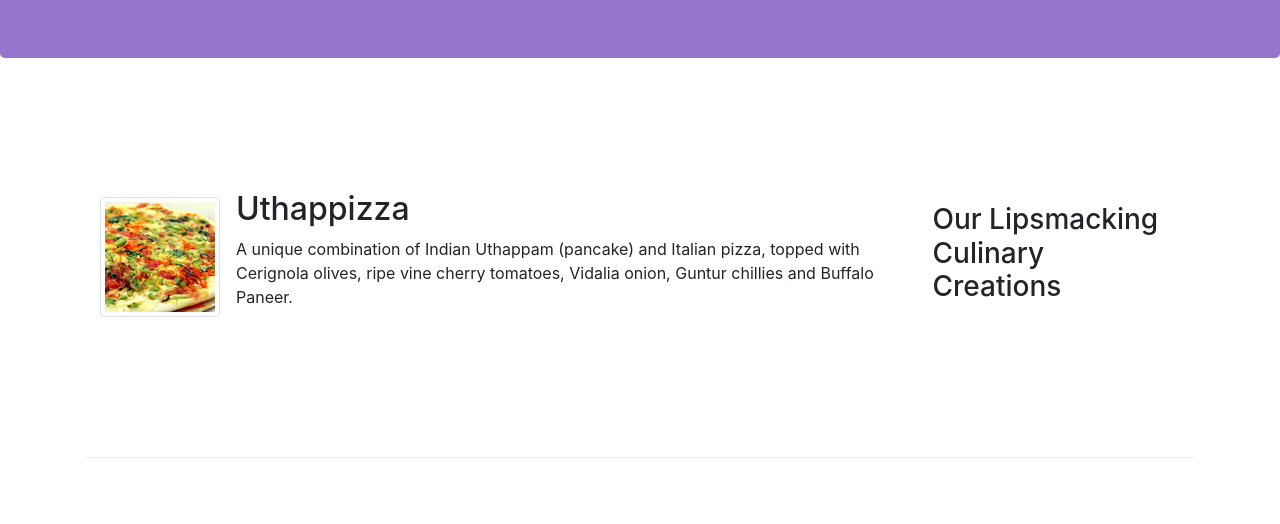
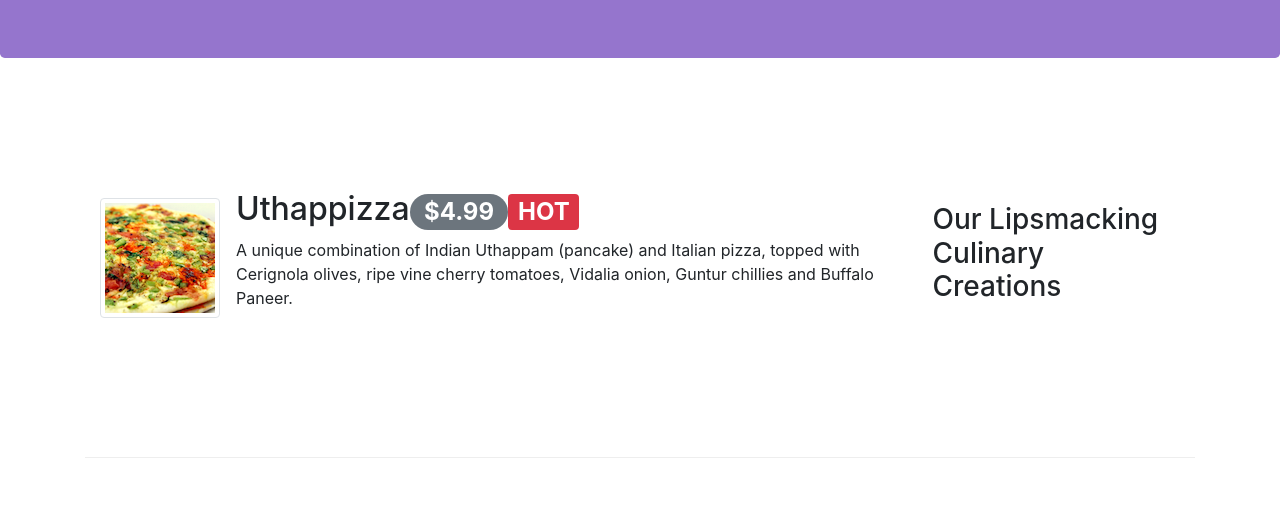
Before and after one commit to chetan6780/Ristorante-con-fusion, a website: page index.html in a window 1280 px wide. Shown: the part 276-800 px from the top of the page. Drawn offline with nearby package versions, Linux system fonts and the light colour scheme.

Commit message:
Alerting Users

```diff
--- a/index.html
+++ b/index.html
@@ -61,7 +61,8 @@
                 <div class="media">
                     <img class="d-flex mr-3 img-thumbnail align-self-center" src="img/uthappizza.png" alt="Uthappizza">
                     <div class="media-body">
-                        <h2 class="mt-0">Uthappizza</h2>
+                        <h2 class="mt-0">Uthappizza<span class="badge badge-pill badge-secondary">$4.99</span><span
+                                class="badge badge-danger">HOT</span></h2>
                         <p class="d-none d-sm-block">A unique combination of Indian Uthappam (pancake) and
                             Italian pizza, topped with Cerignola olives, ripe vine
                             cherry tomatoes, Vidalia onion, Guntur chillies and
```
